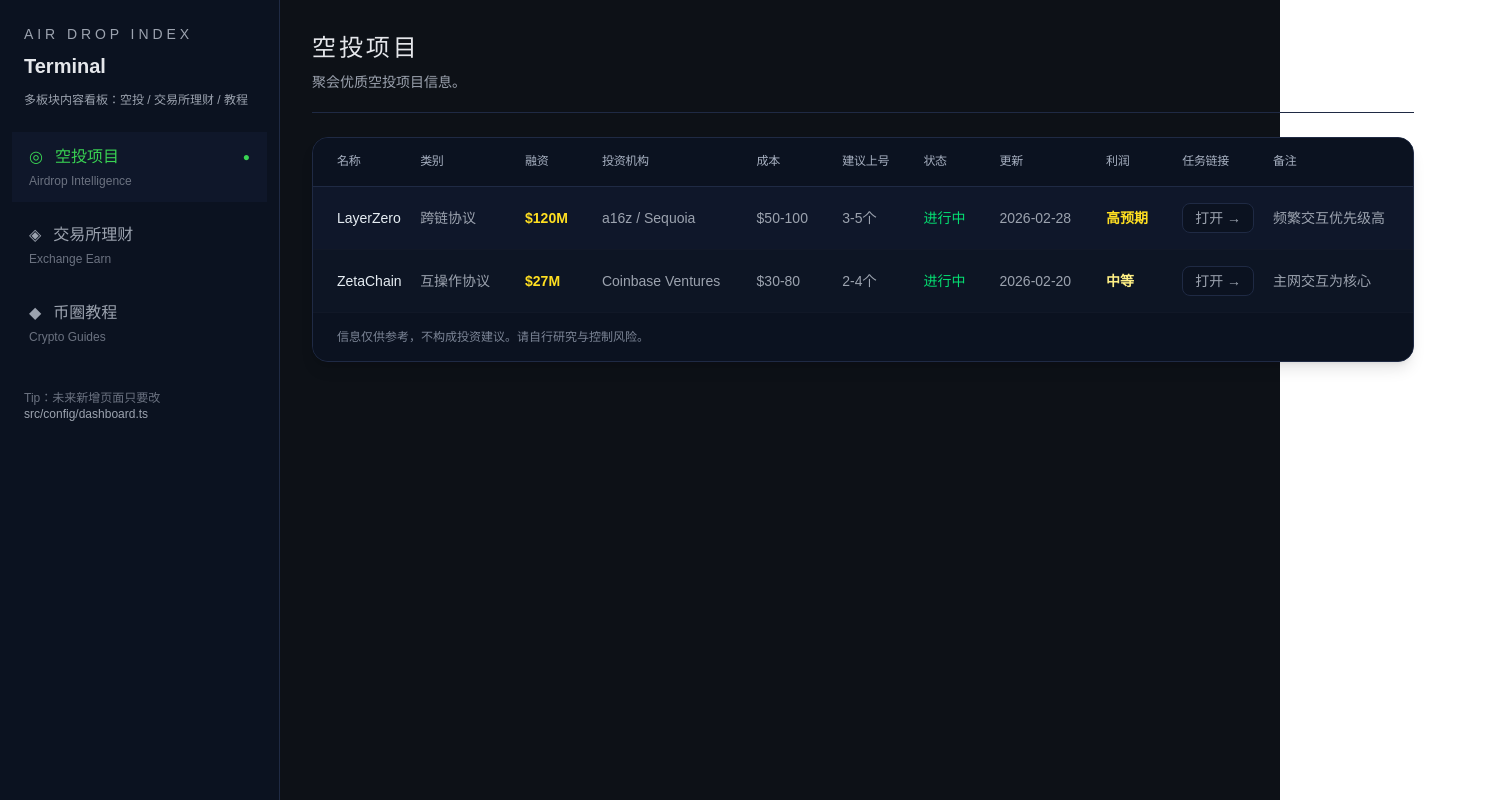
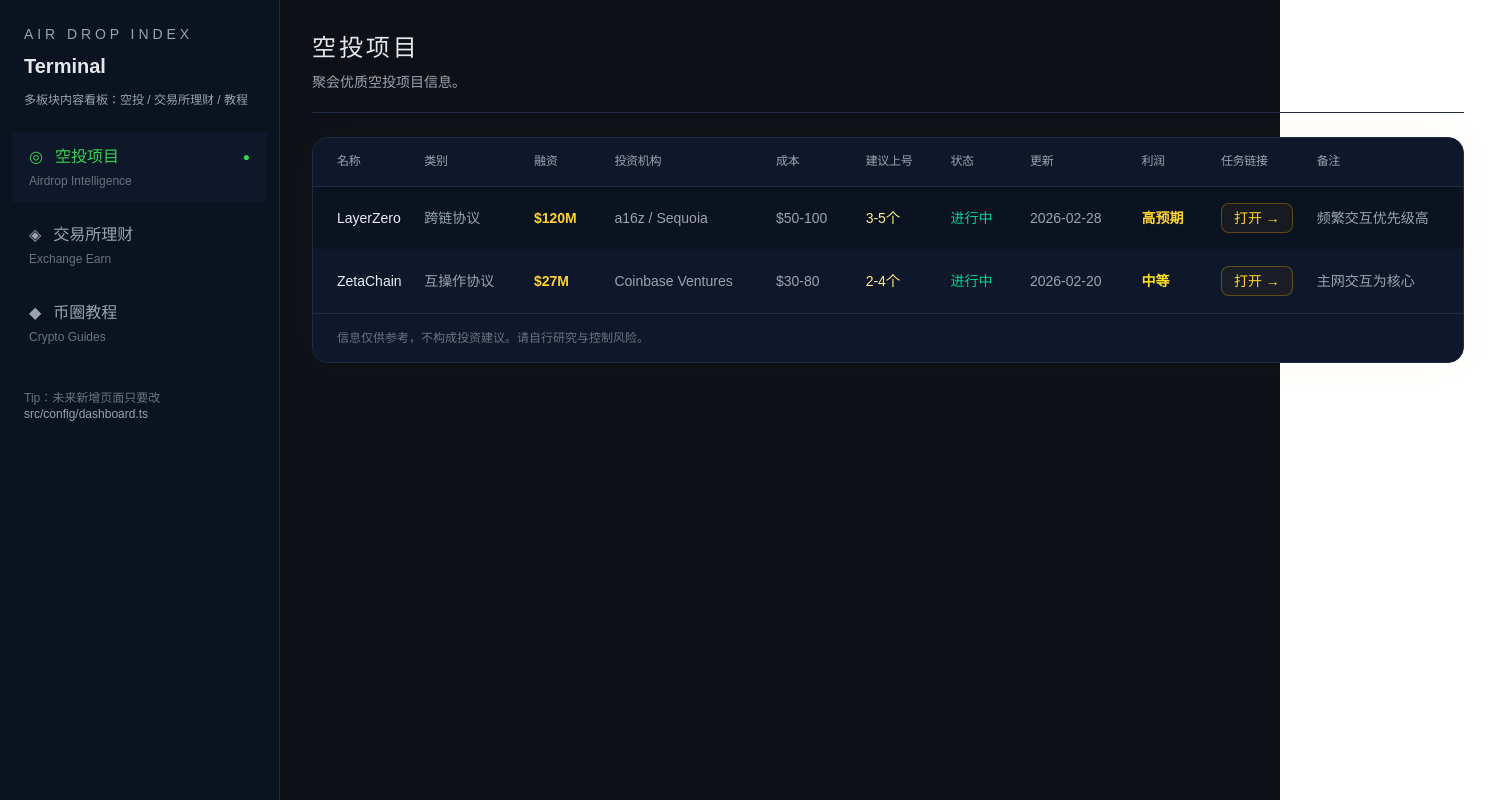
Before and after one commit to Ethan-art-eng/airdrop-index, a Next.js app: page /dashboard in a window 1280 px wide. Shown: the whole page, 1496 px wide, since content can reach past the window. Built offline with nearby package versions, Linux system fonts and the light colour scheme.

Commit message:
ui: gold accent terminal style

```diff
--- a/src/components/AirdropTable.tsx
+++ b/src/components/AirdropTable.tsx
@@ -1,25 +1,27 @@
 import { projects } from "@/data/projects";
 
 export function AirdropTable() {
-  // 风险/状态/利润的显示颜色（按你现在的中文值来映射）
   const statusColor = (s: string) =>
     s === "进行中"
-      ? "text-green-400"
+      ? "text-emerald-400"
       : s === "传闻"
-      ? "text-yellow-300"
+      ? "text-amber-400"
       : "text-gray-400";
 
   const profitColor = (p: string) =>
-    p.includes("高") ? "text-yellow-300" : p.includes("中") ? "text-yellow-200" : "text-gray-300";
-
-  const fundingColor = (f: string) => (f.startsWith("$") ? "text-yellow-300" : "text-gray-200");
+    p.includes("高")
+      ? "text-amber-300"
+      : p.includes("中")
+      ? "text-yellow-300"
+      : "text-gray-300";
 
   return (
-    <section className="rounded-2xl border border-[#1F2A44] bg-[#0F172A] shadow-lg overflow-hidden">
-      <div className="overflow-x-auto scrollbar-thin scrollbar-thumb-[#1F2A44]">
-        <table className="w-full min-w-[1100px] text-sm border-collapse">
-          {/* 表头：更紧凑 + 更对齐 */}
-          <thead className="text-[12px] tracking-tight text-[#A7B0C0] bg-[#0B1220] border-b border-[#1F2A44]">
+    <section className="rounded-2xl border border-[#1F2A44] bg-[#0B1220] shadow-[0_0_40px_rgba(255,184,0,0.04)] overflow-hidden">
+      <div className="overflow-x-auto">
+        <table className="w-full min-w-[1150px] text-sm border-collapse">
+
+          {/* ===== 表头 ===== */}
+          <thead className="text-[12px] tracking-tight text-[#9CA3AF] bg-[#0F172A] border-b border-[#1F2A44]">
             <tr className="h-12">
               <th className="pl-6 text-left font-medium whitespace-nowrap">名称</th>
               <th className="px-4 text-left font-medium whitespace-nowrap">类别</th>
@@ -35,65 +37,77 @@ export function AirdropTable() {
             </tr>
           </thead>
 
-          {/* 表体：斑马纹 + hover + 统一 padding/对齐 */}
+          {/* ===== 表体 ===== */}
           <tbody className="text-[#E6EDF3]">
             {projects.map((p) => (
               <tr
                 key={p.name}
-                className="border-b border-[#111827] odd:bg-[#0F172A] even:bg-[#0D1524] hover:bg-[#1A2332] transition-colors"
+                className="border-b border-[#111827] odd:bg-[#0B1220] even:bg-[#0F172A] hover:bg-[#131D2B] transition-colors duration-150"
               >
-                <td className="pl-6 py-4 align-middle font-medium whitespace-nowrap">{p.name}</td>
+                {/* 名称 */}
+                <td className="pl-6 py-4 align-middle font-medium whitespace-nowrap">
+                  {p.name}
+                </td>
 
-                <td className="px-4 py-4 align-middle text-[#9CA3AF] whitespace-nowrap">
+                {/* 类别 */}
+                <td className="px-4 py-4 text-[#9CA3AF] whitespace-nowrap">
                   {p.category ?? "-"}
                 </td>
 
-                <td className={`px-4 py-4 align-middle font-semibold whitespace-nowrap ${fundingColor(p.funding ?? "-")}`}>
+                {/* 融资（金色强调） */}
+                <td className="px-4 py-4 font-semibold text-amber-300 whitespace-nowrap">
                   {p.funding ?? "-"}
                 </td>
 
-                <td className="px-4 py-4 align-middle text-[#9CA3AF] whitespace-nowrap">
+                {/* 投资机构 */}
+                <td className="px-4 py-4 text-[#9CA3AF] whitespace-nowrap">
                   {p.investors ?? "-"}
                 </td>
 
-                <td className="px-4 py-4 align-middle text-[#9CA3AF] whitespace-nowrap">
+                {/* 成本 */}
+                <td className="px-4 py-4 text-[#9CA3AF] whitespace-nowrap">
                   {p.cost ?? "-"}
                 </td>
 
-                <td className="px-4 py-4 align-middle text-[#9CA3AF] whitespace-nowrap">
+                {/* 建议上号（轻金色） */}
+                <td className="px-4 py-4 text-yellow-200 whitespace-nowrap">
                   {p.accounts ?? "-"}
                 </td>
 
-                <td className={`px-4 py-4 align-middle font-medium whitespace-nowrap ${statusColor(p.status ?? "")}`}>
+                {/* 状态 */}
+                <td className={`px-4 py-4 font-medium whitespace-nowrap ${statusColor(p.status ?? "")}`}>
                   {p.status ?? "-"}
                 </td>
 
-                <td className="px-4 py-4 align-middle text-[#9CA3AF] whitespace-nowrap">
+                {/* 更新 */}
+                <td className="px-4 py-4 text-[#9CA3AF] whitespace-nowrap">
                   {p.updatedAt ?? "-"}
                 </td>
 
-                <td className={`px-4 py-4 align-middle font-semibold whitespace-nowrap ${profitColor(p.profit ?? "-")}`}>
+                {/* 利润 */}
+                <td className={`px-4 py-4 font-semibold whitespace-nowrap ${profitColor(p.profit ?? "-")}`}>
                   {p.profit ?? "-"}
                 </td>
 
-                <td className="px-4 py-4 align-middle whitespace-nowrap">
+                {/* 任务链接（金色按钮风） */}
+                <td className="px-4 py-4 whitespace-nowrap">
                   {p.url ? (
                     <a
                       href={p.url}
                       target="_blank"
                       rel="noreferrer"
-                      className="inline-flex items-center gap-1 rounded-lg border border-[#1F2A44] bg-[#0B1220] px-3 py-1 text-[#9CA3AF] hover:text-[#F59E0B] hover:border-[#334155] transition-colors"
+                      className="inline-flex items-center gap-1 rounded-lg border border-amber-400/30 bg-amber-400/5 px-3 py-1 text-amber-300 hover:bg-amber-400/10 hover:border-amber-300 transition"
                     >
                       打开 →
                     </a>
                   ) : (
-                    <span className="text-[#9CA3AF]">-</span>
+                    <span className="text-gray-500">-</span>
                   )}
                 </td>
 
-                <td className="pr-6 py-4 align-middle text-[#9CA3AF]">
-                  {/* 备注允许换行，看起来更舒服 */}
-                  <div className="max-w-[360px] whitespace-normal leading-5">
+                {/* 备注 */}
+                <td className="pr-6 py-4 text-[#9CA3AF]">
+                  <div className="max-w-[320px] whitespace-normal leading-5">
                     {p.note ?? "-"}
                   </div>
                 </td>
@@ -103,8 +117,8 @@ export function AirdropTable() {
         </table>
       </div>
 
-      {/* 页脚提示：更产品化一点 */}
-      <div className="px-6 py-4 text-xs text-[#7C8596] bg-[#0B1220]">
+      {/* 底部提示 */}
+      <div className="px-6 py-4 text-xs text-[#6B7280] bg-[#0F172A] border-t border-[#1F2A44]">
         信息仅供参考，不构成投资建议。请自行研究与控制风险。
       </div>
     </section>
```
